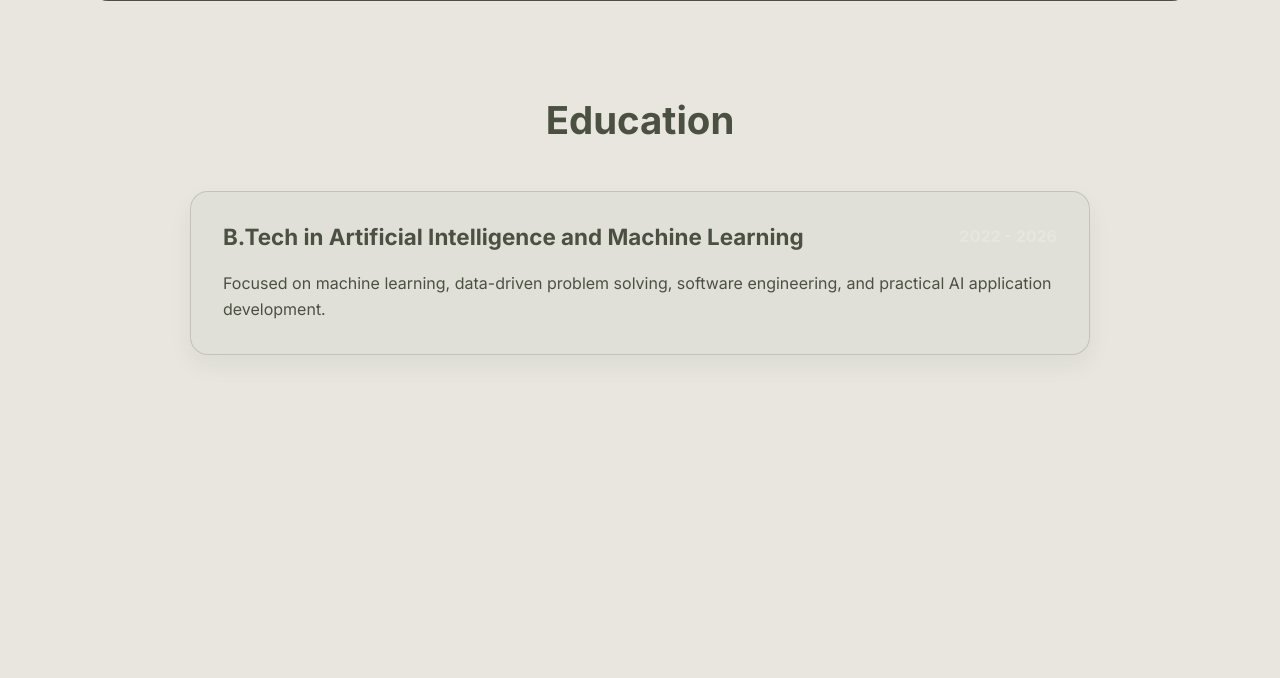
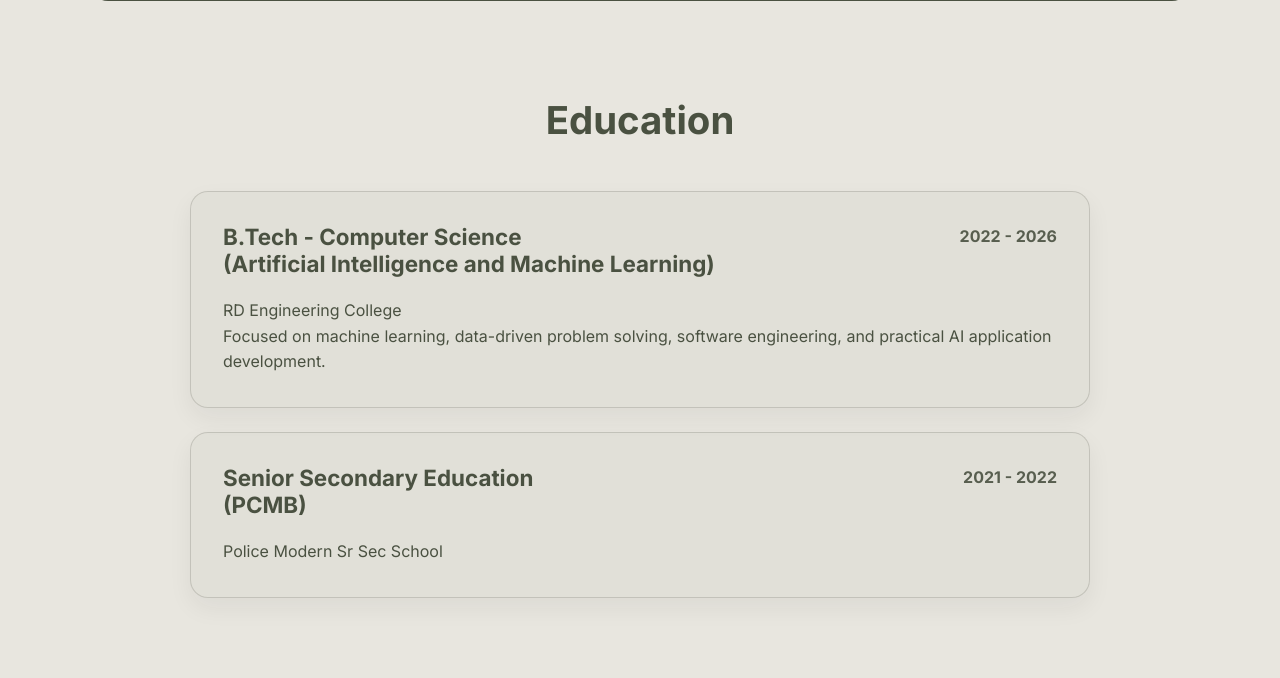
Before and after one commit to bhatia1289/Portfolio, a Flask app: page /home in a window 1280 px wide. Shown: the part 1500-2178 px from the top of the page. Before the commit the page ends 1855 px from the top, so only its background shows below. Run offline with Flask 3, Linux system fonts and the light colour scheme.

Commit message:
Updated education section with detailed degree information and added senior secondary education entry

```diff
--- a/templates/index.html
+++ b/templates/index.html
@@ -53,10 +53,19 @@
     <div class="education-grid">
         <article class="education-card">
             <div class="education-header">
-                <h3>B.Tech in Artificial Intelligence and Machine Learning</h3>
-                <span class="date">2022 - 2026</span>
+                <h3>B.Tech - Computer Science <br>(Artificial Intelligence and Machine Learning)</h3>
+                <span class="date" style="color: var(--text); font-size: 1rem;" >2022 - 2026</span>
             </div>
+            <p class="institution">RD Engineering College</p>
             <p>Focused on machine learning, data-driven problem solving, software engineering, and practical AI application development.</p>
+        </article>
+        <article class="education-card">
+            <div class="education-header">
+                <h3>Senior Secondary Education <br>(PCMB)</h3>
+                <span class="date" style="color: var(--text); font-size: 1rem;" >2021 - 2022</span>
+            </div>
+            <p class="institution">Police Modern Sr Sec School</p>
+            <p></p>
         </article>
     </div>
 </section>
```
